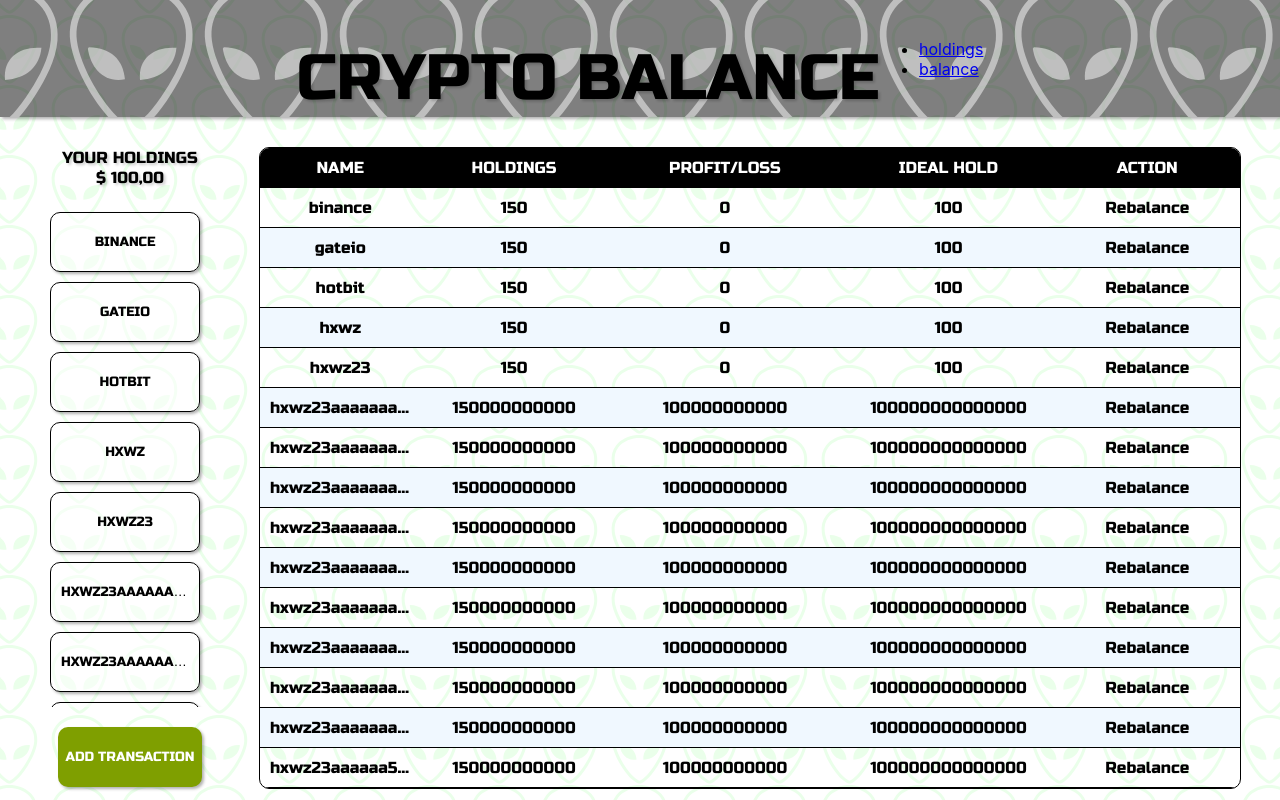
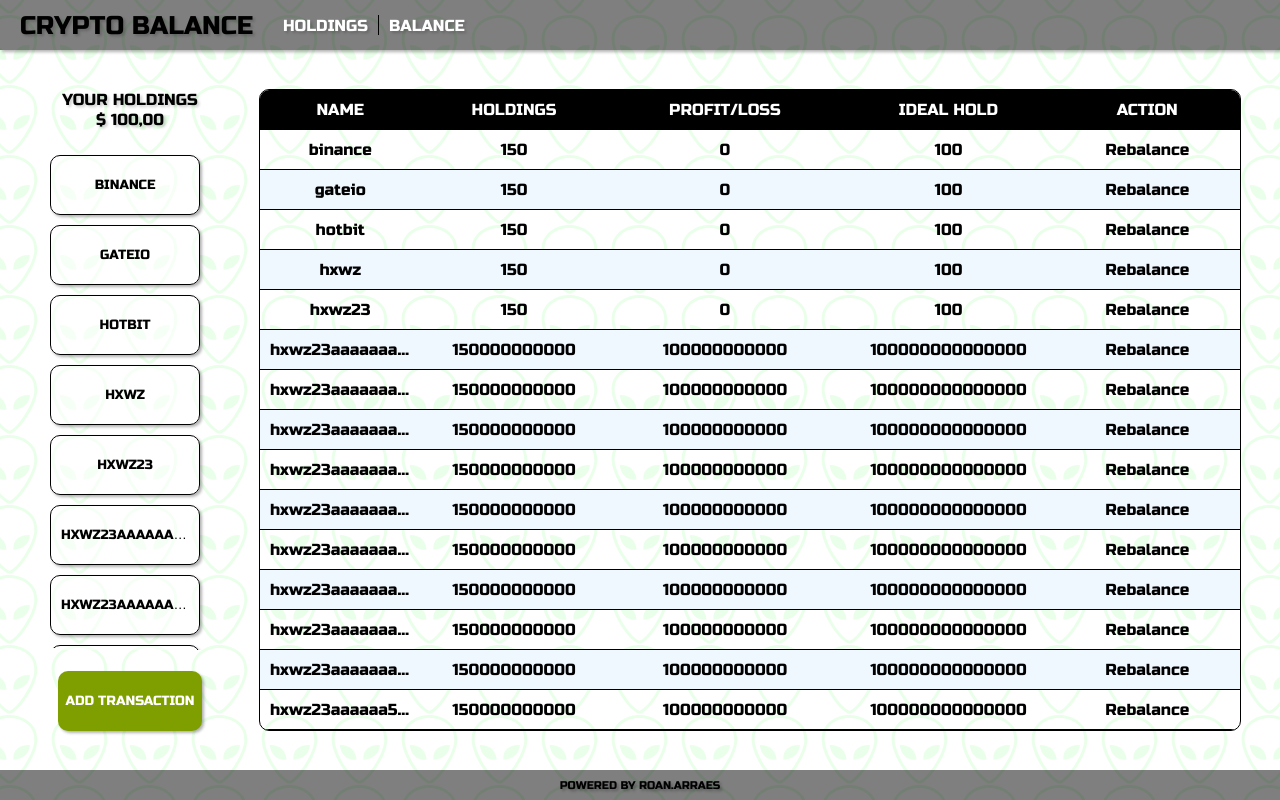
Before and after one commit to RoanArraes/crypto-balance-app, a React (Create React App) app: page / in a window 1280 px wide. Built offline with nearby package versions, Linux system fonts and the light colour scheme.

Commit message:
adjust wallet holdings page

```diff
--- a/src/components/header/Header.tsx
+++ b/src/components/header/Header.tsx
@@ -1,18 +1,28 @@
+import {
+  LinksNavBarInterface
+} from '../../utils/interfaces';
+
 import {
   HeaderArea,
   LabelHeader
 } from './styles';
 
+import {
+  NavBar
+} from '../'
+
 type Props = {
   label: string;
+  links?: LinksNavBarInterface[]
 }
 
-export function Header({label}: Props) {
+export function Header({label, links}: Props) {
   return(
     <HeaderArea>
       <LabelHeader>
         {label}
       </LabelHeader>
+      <NavBar links={links} />
     </HeaderArea>
   )
 }
--- a/src/components/header/styles.tsx
+++ b/src/components/header/styles.tsx
@@ -1,13 +1,50 @@
 import styled from "styled-components";
 
 export const HeaderArea = styled.div`
-  text-align: center;
-  margin: 40px 0px 0px 0px;
+  height: 50px;
+  display: flex;
+  padding-left: 20px;
+  align-items: center;
+  justify-content: flex-start;
+  flex-wrap: nowrap;
+  background-color: ${props => props.theme.colors.header.lightBlack};
+  box-shadow: ${props => props.theme.shadows.lightBlack};
+
+  ul {
+    height: 100%;
+    display: flex;
+    justify-content: flex-start;
+    align-items: center;
+    list-style-type: none;
+    padding-left: 20px;
+
+    li {
+      padding: 0px 10px;
+      border-right: 1px solid ${props => props.theme.colors.black};
+
+      &:last-child {
+        border: none;
+      }
+
+      a {
+        color: ${props => props.theme.colors.white};
+        font-family: ${props => props.theme.fonts[1]};
+        font-size: ${props => props.theme.fontSizes.small};
+        text-transform: uppercase;
+        text-decoration: none;
+        text-shadow: ${props => props.theme.shadows.lightBlack0};
+
+        &:hover {
+          color: ${props => props.theme.colors.buttonHighligth};
+        }
+      }
+    }
+  }
 `;
 
 export const LabelHeader = styled.label`
   font-family: ${props => props.theme.fonts[1]};
-  font-size: ${props => props.theme.fontSizes.extreme};
+  font-size: ${props => props.theme.fontSizes.medium2};
   text-transform: uppercase;
   text-shadow: ${props => props.theme.shadows.lightBlack0};
   color: ${props => props.theme.colors.black};
--- a/src/pages/wallet-holdings/index.tsx
+++ b/src/pages/wallet-holdings/index.tsx
@@ -9,7 +9,6 @@
 import {
   Header,
   Footer,
-  NavBar,
   BoxArea,
   Label,
   ButtonRounded,
@@ -21,6 +20,10 @@
   LinksNavBarInterface,
   HoldingInfoInterface
 } from '../../utils/interfaces';
+
+import {
+  MockWalletHoldings
+} from '../../utils/mocks';
 
 import { ROUTES } from '../../utils/constants/routes';
 import { LABELS } from '../../utils/constants/labels';
@@ -34,144 +37,7 @@
   {...ROUTES.BALANCE},
 ];
 
-const holdings: HoldingInfoInterface[] = [
-  {
-    name: 'binance',
-    totalHolding: 150.00,
-    profit24hrs: 0.00,
-    loss24hrs: 100.00,
-    idealHold: 100.00,
-    action: 'Rebalance'
-  },
-  {
-    name: 'gateio',
-    totalHolding: 150.00,
-    profit24hrs: 0.00,
-    loss24hrs: 100.00,
-    idealHold: 100.00,
-    action: 'Rebalance'
-  },
-  {
-    name: 'hotbit',
-    totalHolding: 150.00,
-    profit24hrs: 0.00,
-    loss24hrs: 100.00,
-    idealHold: 100.00,
-    action: 'Rebalance'
-  },
-  {
-    name: 'hxwz',
-    totalHolding: 150.00,
-    profit24hrs: 0.00,
-    loss24hrs: 100.00,
-    idealHold: 100.00,
-    action: 'Rebalance'
-  },
-  {
-    name: 'hxwz23',
-    totalHolding: 150.00,
-    profit24hrs: 0.00,
-    loss24hrs: 100.00,
-    idealHold: 100.00,
-    action: 'Rebalance'
-  },
-  {
-    name: 'hxwz23aaaaaaaaa5325325321aaaaaaaaaaaaaaaaaaaaaa',
-    totalHolding: 150000000000.00,
-    profit24hrs: 100000000000.0000000,
-    loss24hrs: 1000000.00,
-    idealHold: 100000000000000.00,
-    action: 'Rebalance'
-  },
-  {
-    name: 'hxwz23aaaaaaaaaa32352aaaaaaaaaaaaaaaaaaaaa',
-    totalHolding: 150000000000.00,
-    profit24hrs: 100000000000.0000000,
-    loss24hrs: 1000000.00,
-    idealHold: 100000000000000.00,
-    action: 'Rebalance'
-  },
-  {
-    name: 'hxwz23aaaaaaaaaa35532532aaaaaaaaaaaaaaaaaaaaa',
-    totalHolding: 150000000000.00,
-    profit24hrs: 100000000000.0000000,
-    loss24hrs: 1000000.00,
-    idealHold: 100000000000000.00,
-    action: 'Rebalance'
-  },
-  {
-    name: 'hxwz23aaaaaaa532532aaaaaaaaaaaaaaaaaaaaaaaa',
-    totalHolding: 150000000000.00,
-    profit24hrs: 100000000000.0000000,
-    loss24hrs: 1000000.00,
-    idealHold: 100000000000000.00,
-    action: 'Rebalance'
-  },
-  {
-    name: 'hxwz23aaaaaaaa43432aaaaaaaaaaaaaaaaaaaaaaa',
-    totalHolding: 150000000000.00,
-    profit24hrs: 100000000000.0000000,
-    loss24hrs: 1000000.00,
-    idealHold: 100000000000000.00,
-    action: 'Rebalance'
-  },
-  {
-    name: 'hxwz23aaaaaaaaaa9786786aaaaaaaaaaaaaaaaaaaaa',
-    totalHolding: 150000000000.00,
-    profit24hrs: 100000000000.0000000,
-    loss24hrs: 1000000.00,
-    idealHold: 100000000000000.00,
-    action: 'Rebalance'
-  },
-  {
-    name: 'hxwz23aaaaaaaaaa000aaaaaaaaaaaaaaaaaaaaa',
-    totalHolding: 150000000000.00,
-    profit24hrs: 100000000000.0000000,
-    loss24hrs: 1000000.00,
-    idealHold: 100000000000000.00,
-    action: 'Rebalance'
-  },
-  {
-    name: 'hxwz23aaaaaaaaaaa7998aaaaaaaaaaaaaaaaaaaa',
-    totalHolding: 150000000000.00,
-    profit24hrs: 100000000000.0000000,
-    loss24hrs: 1000000.00,
-    idealHold: 100000000000000.00,
-    action: 'Rebalance'
-  },
-  {
-    name: 'hxwz23aaaaaaaaaa8676aaaaaaaaaaaaaaaaaaaaa',
-    totalHolding: 150000000000.00,
-    profit24hrs: 100000000000.0000000,
-    loss24hrs: 1000000.00,
-    idealHold: 100000000000000.00,
-    action: 'Rebalance'
-  },
-  {
-    name: 'hxwz23aaaaaa5465aaaaaaaaaaaaaaaaaaaaaaaaa',
-    totalHolding: 150000000000.00,
-    profit24hrs: 100000000000.0000000,
-    loss24hrs: 1000000.00,
-    idealHold: 100000000000000.00,
-    action: 'Rebalance'
-  },
-  {
-    name: 'hxwz23aaaaaaa44aaaaaaaaaaaaaaaaaaaaaaaa',
-    totalHolding: 150000000000.00,
-    profit24hrs: 100000000000.0000000,
-    loss24hrs: 1000000.00,
-    idealHold: 100000000000000.00,
-    action: 'Rebalance'
-  },
-  {
-    name: 'hxwz23aaaaaaaaaaaaa213aaaaaaaaaaaaaaaaaa',
-    totalHolding: 150000000000.00,
-    profit24hrs: 100000000000.0000000,
-    loss24hrs: 1000000.00,
-    idealHold: 100000000000000.00,
-    action: 'Rebalance'
-  }
-];
+const holdings = MockWalletHoldings;
 
 const renderButtonHolding = (holdings: HoldingInfoInterface[]) => {
   if(!holdings || !holdings.length) {
@@ -218,8 +84,10 @@
   return(
     <Container>
       <HeaderArea>
-        <Header label={LABELS.TITLE_PROJECT} />
-        <NavBar links={links} />
+        <Header
+          label={LABELS.TITLE_PROJECT}
+          links={links}
+        />
       </HeaderArea>
       <BodyArea>
         <GroupBoxArea.Container>
--- a/src/pages/wallet-holdings/styles.tsx
+++ b/src/pages/wallet-holdings/styles.tsx
@@ -19,47 +19,6 @@
 
 export const HeaderArea = styled.div`
   width: 100%;
-  display: flex;
-  align-items: center;
-  justify-content: center;
-  flex-wrap: wrap;
-  background-color: ${props => props.theme.colors.header.lightBlack};
-  background-image: url(${ImgAlienWhite});
-  background-repeat: repeat;
-  background-position: right;
-  background-size: 135px;
-  box-shadow: ${props => props.theme.shadows.lightBlack};
-
-  div:nth-child(2) {
-    width: 100%;
-    height: 40px;
-    align-items: center;
-
-    ul {
-      display: flex;
-      justify-content: flex-start;
-      align-items: center;
-      list-style-type: none;
-      padding-left: 20px;
-
-      li {
-        padding-right: 40px;
-
-        a {
-          color: ${props => props.theme.colors.white};
-          font-family: ${props => props.theme.fonts[1]};
-          text-transform: uppercase;
-          text-decoration: none;
-          text-shadow: ${props => props.theme.shadows.lightBlack0};
-
-          :hover {
-            color: ${props => props.theme.colors.buttonHighligth}
-          }
-        }
-
-      }
-    }
-  }
 `;
 
 export const BodyArea = styled.div`
@@ -105,6 +64,8 @@
     margin: 20px 0px 20px 0;
     overflow-x: hidden;
     overflow-y: auto;
+    border: 1px solid transparent;
+    border-radius: 10px;
     height: 500px;
 
     button {
```
